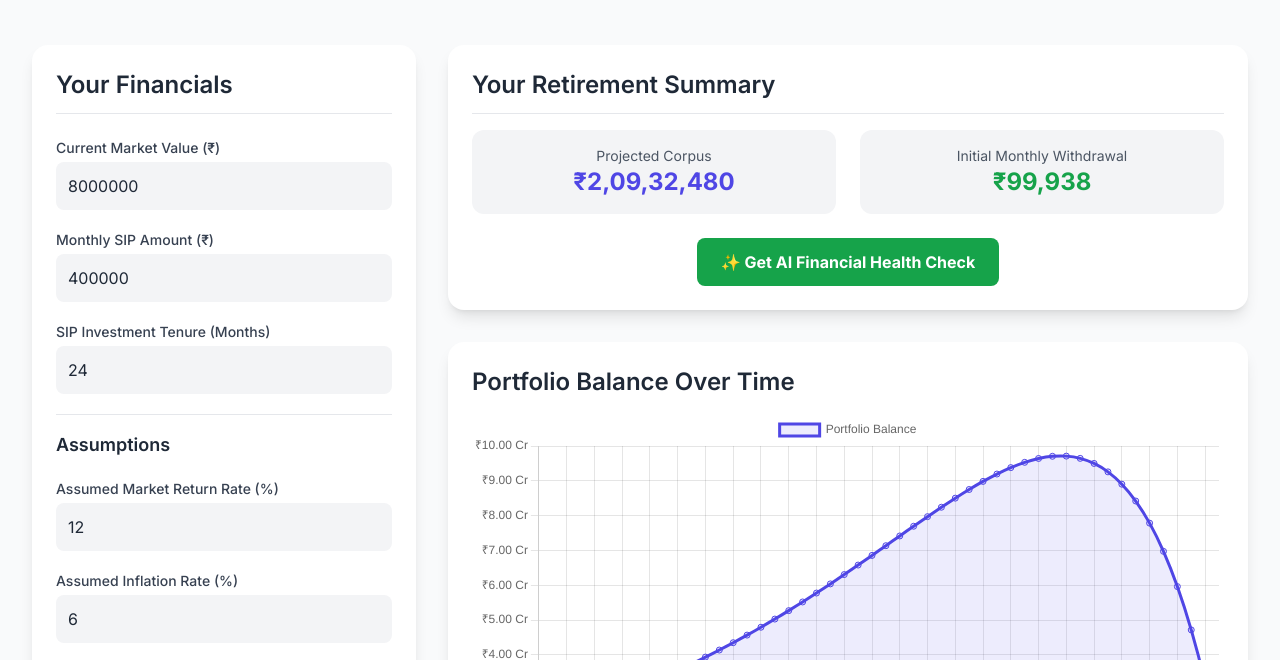
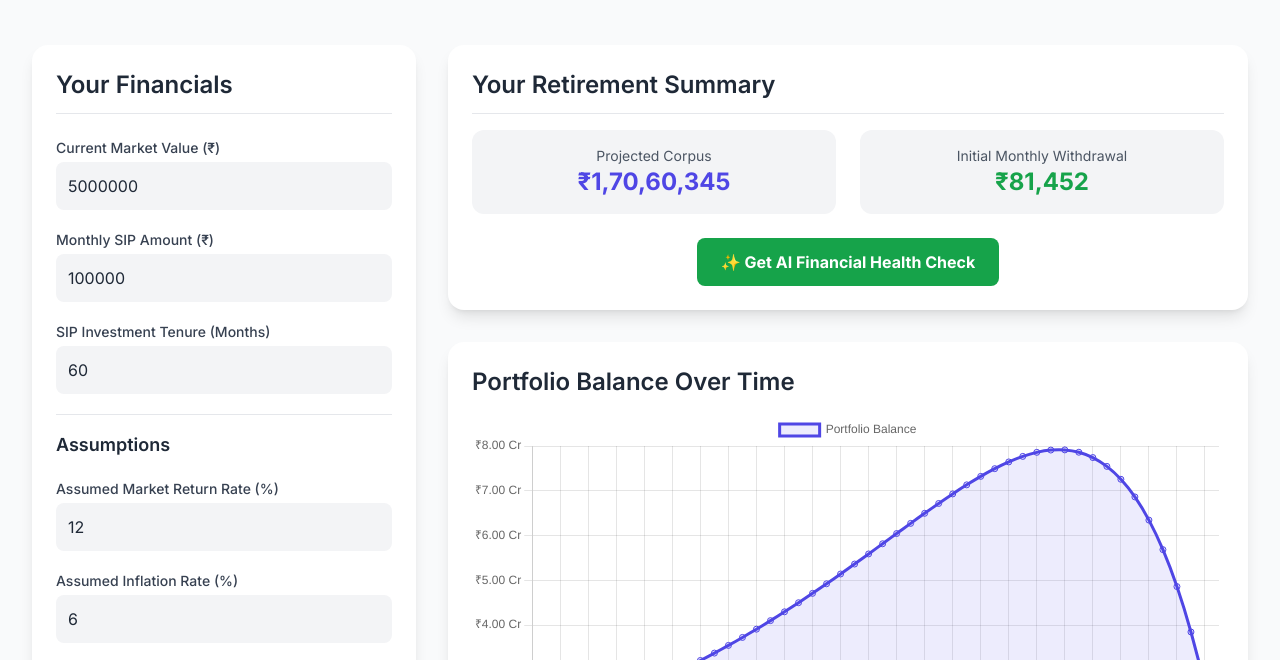
Before and after one commit to itsluminous/swp-simulator, a plain HTML site: page index.html in a window 1280 px wide. Shown: the part 107-767 px from the top of the page. Drawn offline with nearby package versions, Linux system fonts and the light colour scheme.

Commit message:
add sensible defaults

```diff
--- a/index.html
+++ b/index.html
@@ -25,15 +25,15 @@
                 <div class="space-y-5">
                     <div>
                         <label for="currentMarketValue" class="block text-sm font-medium text-gray-700 mb-1">Current Market Value (₹)</label>
-                        <input type="number" id="currentMarketValue" class="w-full p-3 bg-gray-100 border-gray-300 rounded-lg focus:ring-2 focus:ring-indigo-500 focus:border-indigo-500 transition" value="8000000">
+                        <input type="number" id="currentMarketValue" class="w-full p-3 bg-gray-100 border-gray-300 rounded-lg focus:ring-2 focus:ring-indigo-500 focus:border-indigo-500 transition" value="5000000">
                     </div>
                     <div>
                         <label for="monthlySIP" class="block text-sm font-medium text-gray-700 mb-1">Monthly SIP Amount (₹)</label>
-                        <input type="number" id="monthlySIP" class="w-full p-3 bg-gray-100 border-gray-300 rounded-lg focus:ring-2 focus:ring-indigo-500 focus:border-indigo-500 transition" value="400000">
+                        <input type="number" id="monthlySIP" class="w-full p-3 bg-gray-100 border-gray-300 rounded-lg focus:ring-2 focus:ring-indigo-500 focus:border-indigo-500 transition" value="100000">
                     </div>
                     <div>
                         <label for="sipTenureMonths" class="block text-sm font-medium text-gray-700 mb-1">SIP Investment Tenure (Months)</label>
-                        <input type="number" id="sipTenureMonths" class="w-full p-3 bg-gray-100 border-gray-300 rounded-lg focus:ring-2 focus:ring-indigo-500 focus:border-indigo-500 transition" value="24">
+                        <input type="number" id="sipTenureMonths" class="w-full p-3 bg-gray-100 border-gray-300 rounded-lg focus:ring-2 focus:ring-indigo-500 focus:border-indigo-500 transition" value="60">
                     </div>
                     <div class="pt-4 border-t">
                          <h3 class="text-lg font-semibold mb-4 text-gray-800">Assumptions</h3>
```
